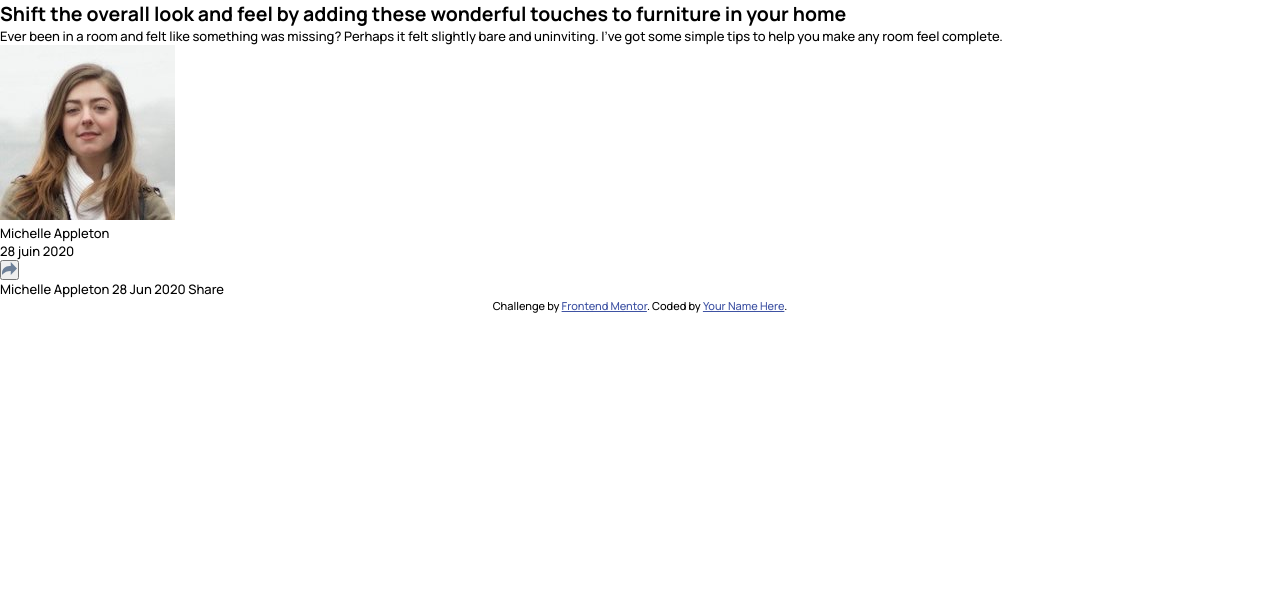
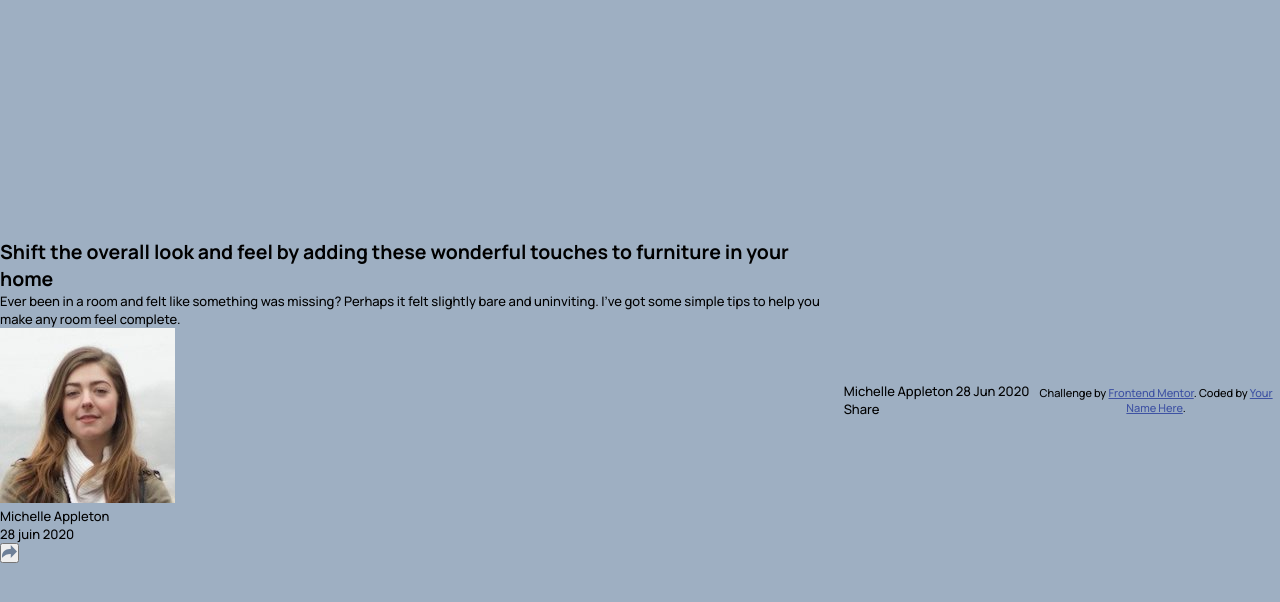
Before and after one commit to JGAMIX7/article-preview-component, a plain HTML site: page index.html in a window 1280 px wide. Drawn offline with Linux system fonts and the light colour scheme.

Commit message:
body update

```diff
--- a/style.css
+++ b/style.css
@@ -14,7 +14,16 @@
 html {font-size: 13px;}
 
 body {
+   background-color: var(--grayish-blue);
    font-family: 'Manrope', sans-serif;
+   display: flex;
+   justify-content: center;
+   align-items: center;
+   min-height: 100vh;
+}
+
+.acticle {
+   height: 200px;
 }
 
 /* Responsive */
```
